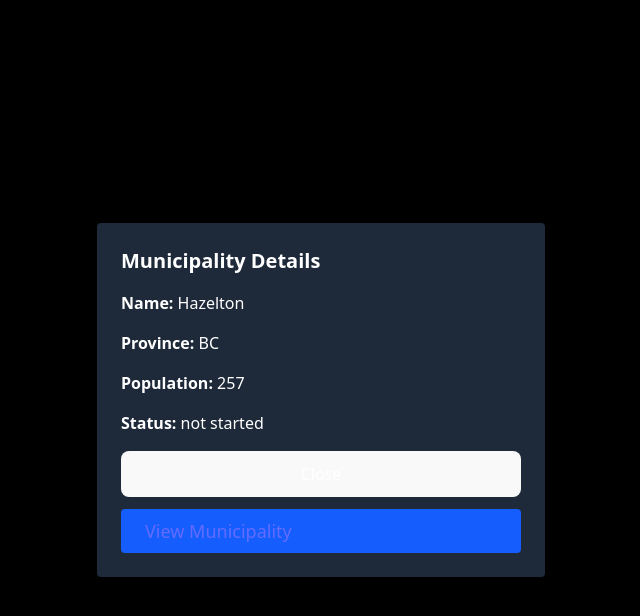
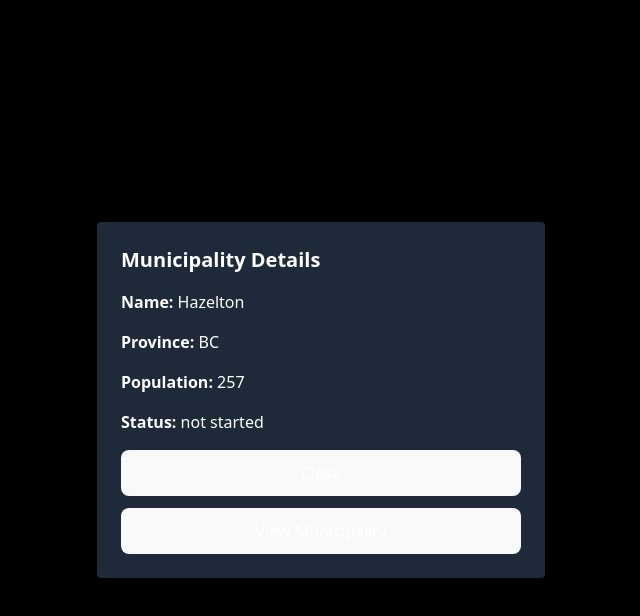
Before and after one commit to dbiel-77/municipality-visualizer, a React (Vite) app: page / in a window 1280 px wide. Both pictures are taken after a click on the button "Choose a Random Municipality". Shown: the top 616 px of the page, without its empty margins (319-959 px from the left). Built offline with nearby package versions, Linux system fonts and the light colour scheme.

Commit message:
updated button

```diff
--- a/src/components/dashboard/RandomModal.jsx
+++ b/src/components/dashboard/RandomModal.jsx
@@ -23,14 +23,14 @@ export default function RandomModal({ municipality, onClose, onConfirm }) {
             Close
           </button>
 
-          <a
+          <button
             href={statcanURL}
             target="_blank"
             rel="noopener noreferrer"
             className="bg-blue-600 hover:bg-blue-700 text-white text-lg px-6 py-2 rounded font-semibold"
           >
             View Municipality
-          </a>
+          </button>
         </div>
       </div>
     </div>
```
